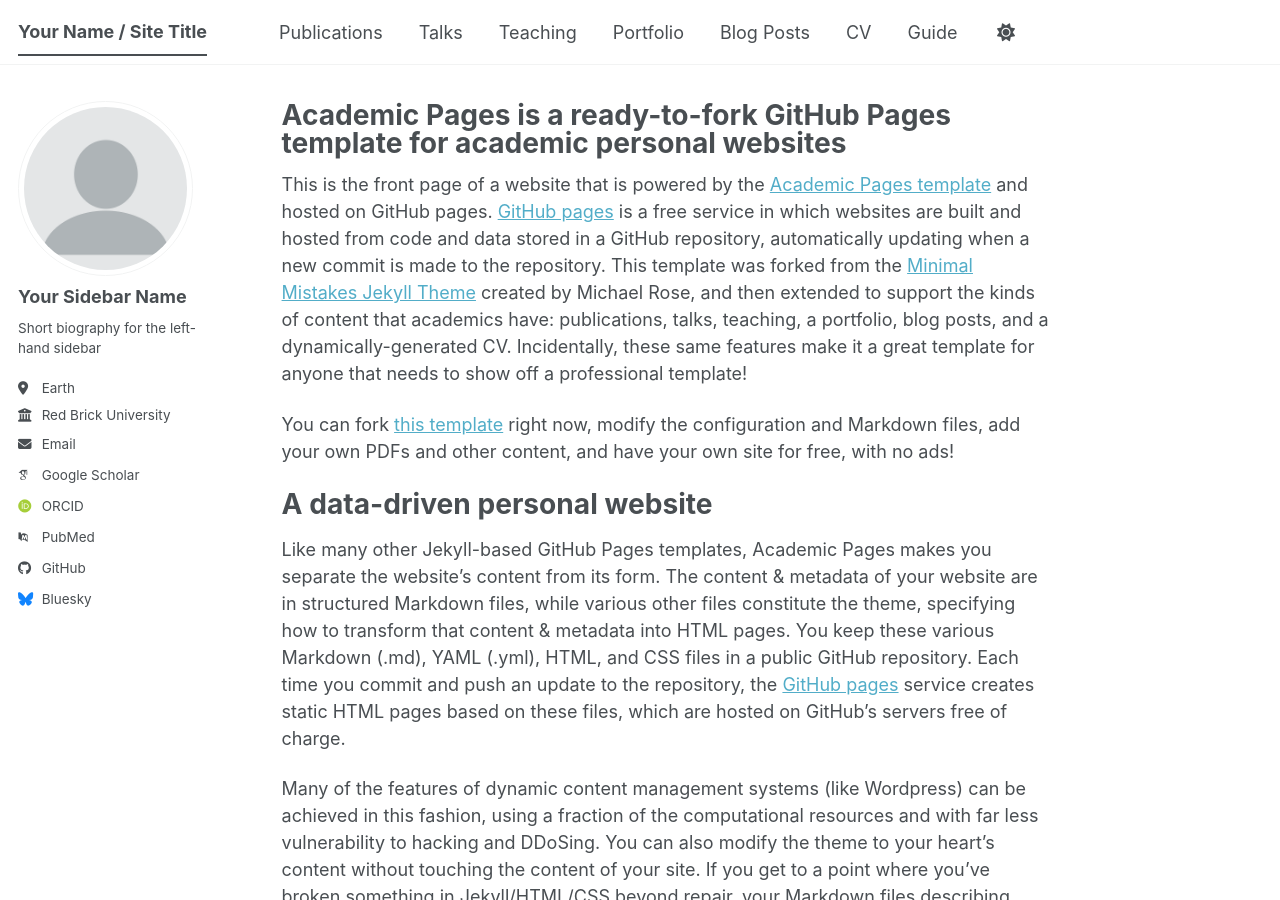
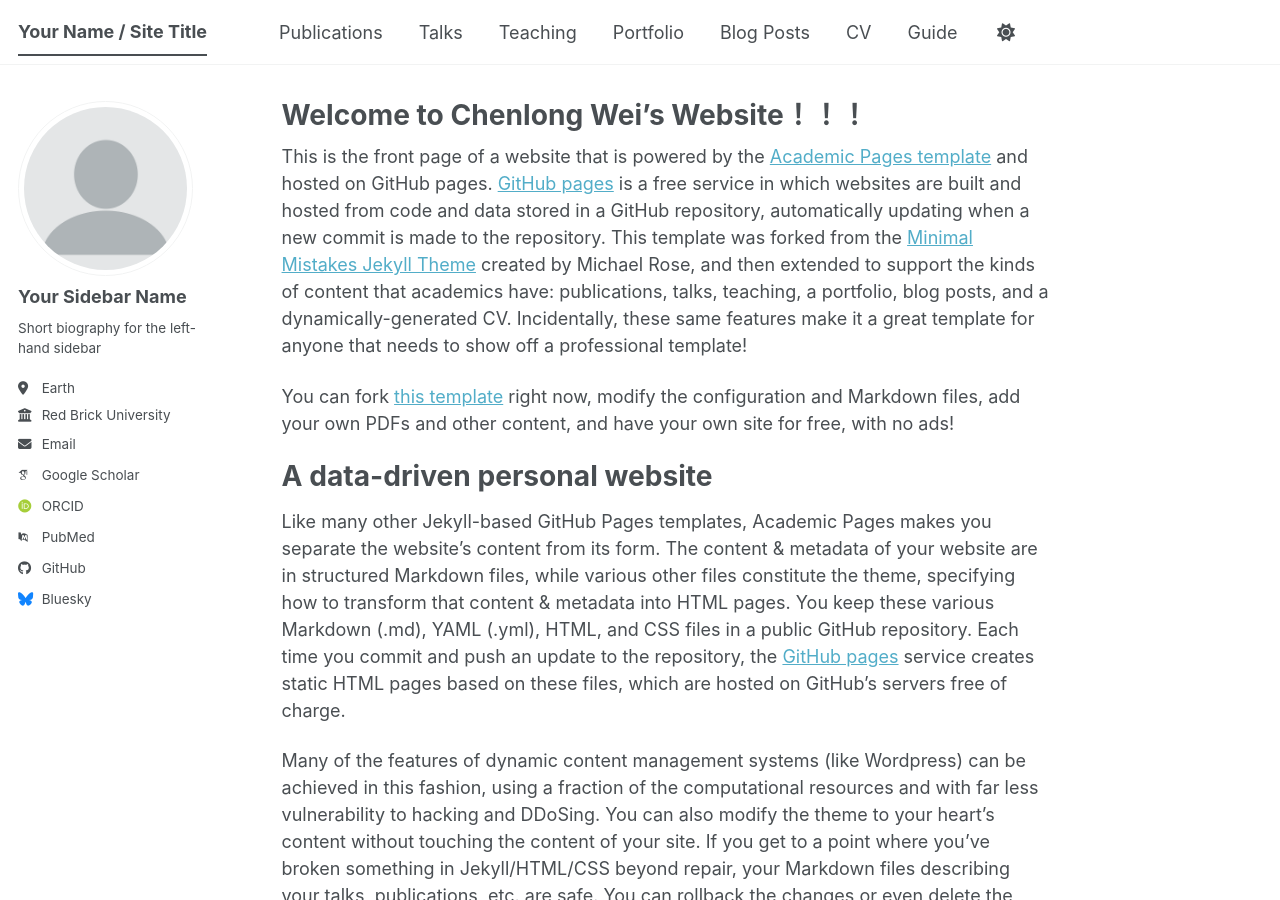
Before and after one commit to Vicwei0625/Vicwei0625.github.io, a Jekyll site: the page built from _pages/about.md, in a window 1280 px wide and 900 px high. Built offline with Jekyll 4.4.1, drawn with Linux system fonts in a browser that asks for light colours; some web fonts are replaced; a script bundle is joined from its source files by our own code; library files that are not in the unit come from our copies.

Commit message:
Update about.md

```diff
--- a/_pages/about.md
+++ b/_pages/about.md
@@ -1,6 +1,6 @@
 ---
 permalink: /
-title: "Academic Pages is a ready-to-fork GitHub Pages template for academic personal websites"
+title: "Welcome to Chenlong Wei's Website！！！"
 author_profile: true
 redirect_from:
   - /about/
```
